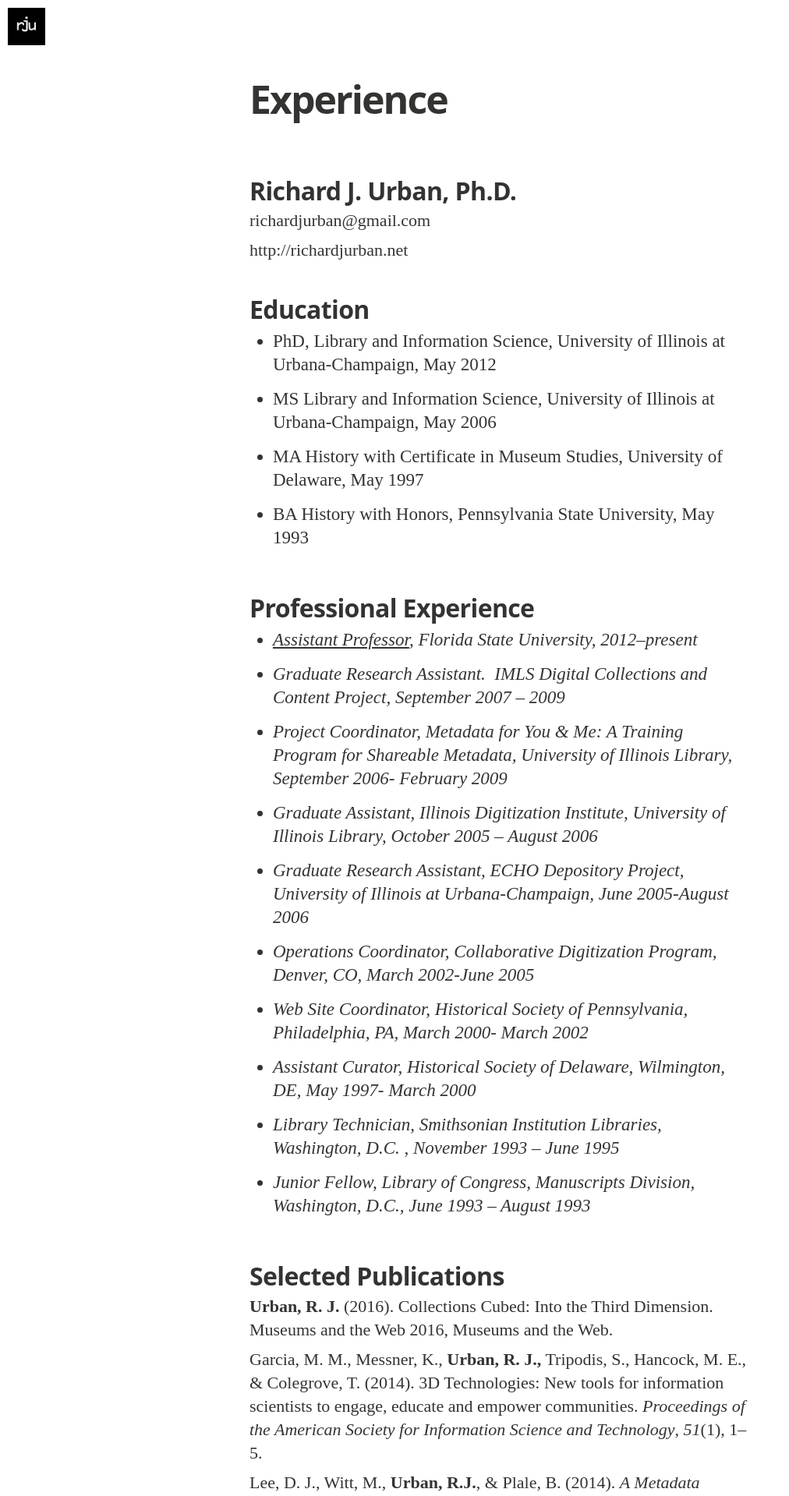
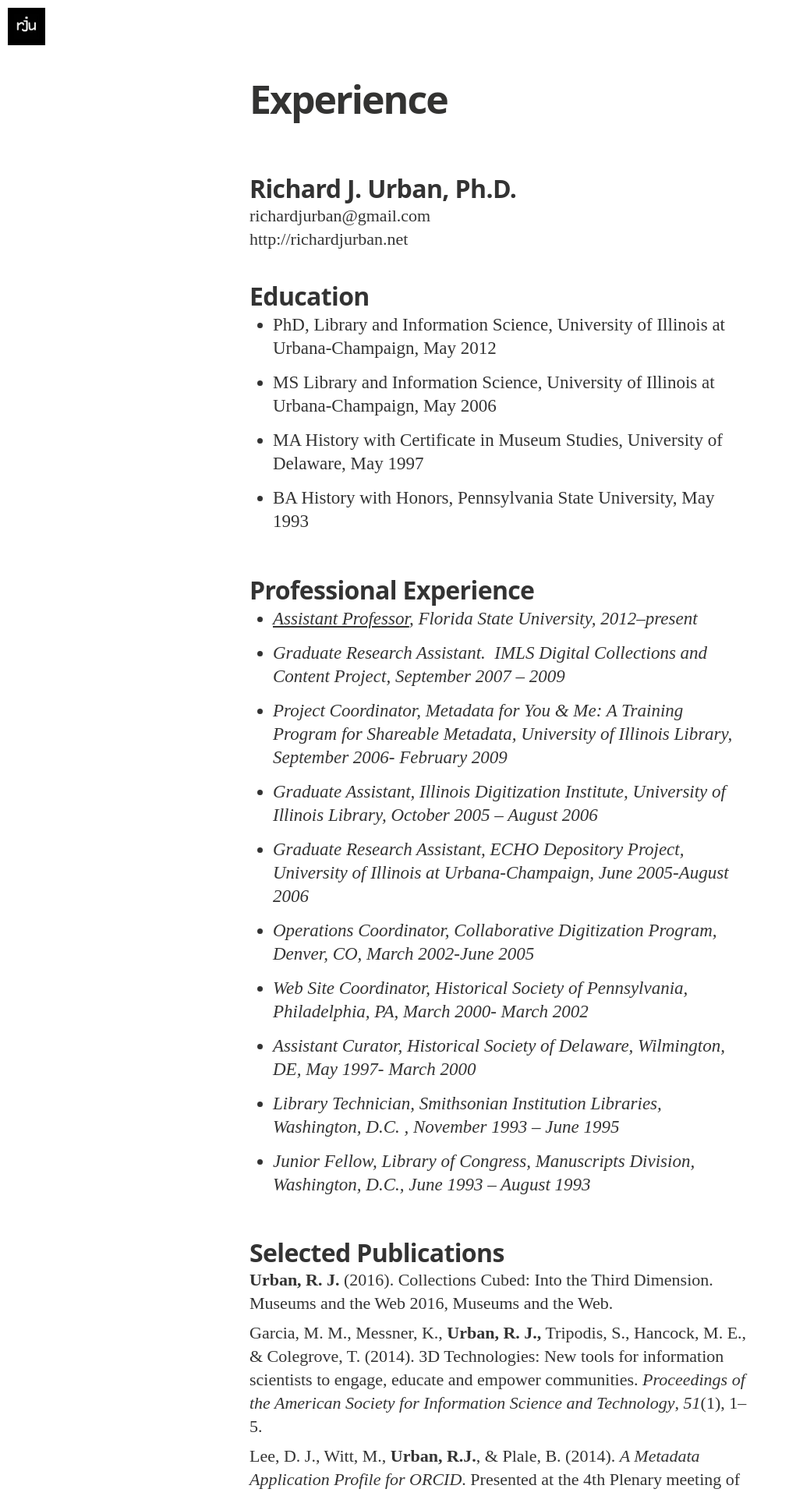
Before and after one commit to musebrarian/musebrarian.github.io, a Jekyll site: the page built from experience.md, in a window 1280 px wide. Shown: the top 1919 px of the page at 78% size, without its empty margins (0-1012 px from the left). Built offline with Jekyll 4.4.1, drawn with Linux system fonts in a browser that asks for light colours; nearby versions of some CDN libraries; some web fonts are replaced.

Commit message:
css tweaks

```diff
--- a/css/main.sass
+++ b/css/main.sass
@@ -385,7 +385,7 @@ body
       font-weight: 700
       font-style: normal
       font-size: 32px
-      line-height: 1.2
+      line-height: 1
       padding-top: 8px
       margin-bottom: 4px
     p
--- a/experience.md
+++ b/experience.md
@@ -4,8 +4,7 @@ title: Experience
 permalink: /experience/
 ---
 ## Richard J. Urban, Ph.D.
-richardjurban@gmail.com
-
+richardjurban@gmail.com <br />
 http://richardjurban.net
 
 ## Education
@@ -48,7 +47,7 @@ Renear, A.H., Wickett, K.M., **Urban, R.J.**, Dubin, D., & Shreeves, S.L. (2008)
 Bailey-Hainer, B. & **Urban, R.** (2004). The Colorado Digitization Program: a collaboration success story. _Library Hi Tech,_ 22, 254-262.
 
 ## Selected Teaching
-###_Florida State University, School of Information (2012 – present)_
+### _Florida State University, School of Information (2012 – present)_
 - Professor – LIS4351 User Experience Design (2015)
 - Professor – LIS5275 Usability Analysis (2014 – 2015)
 - Professor – LIS5590 Museum Informatics (2012 – 2015)
```
